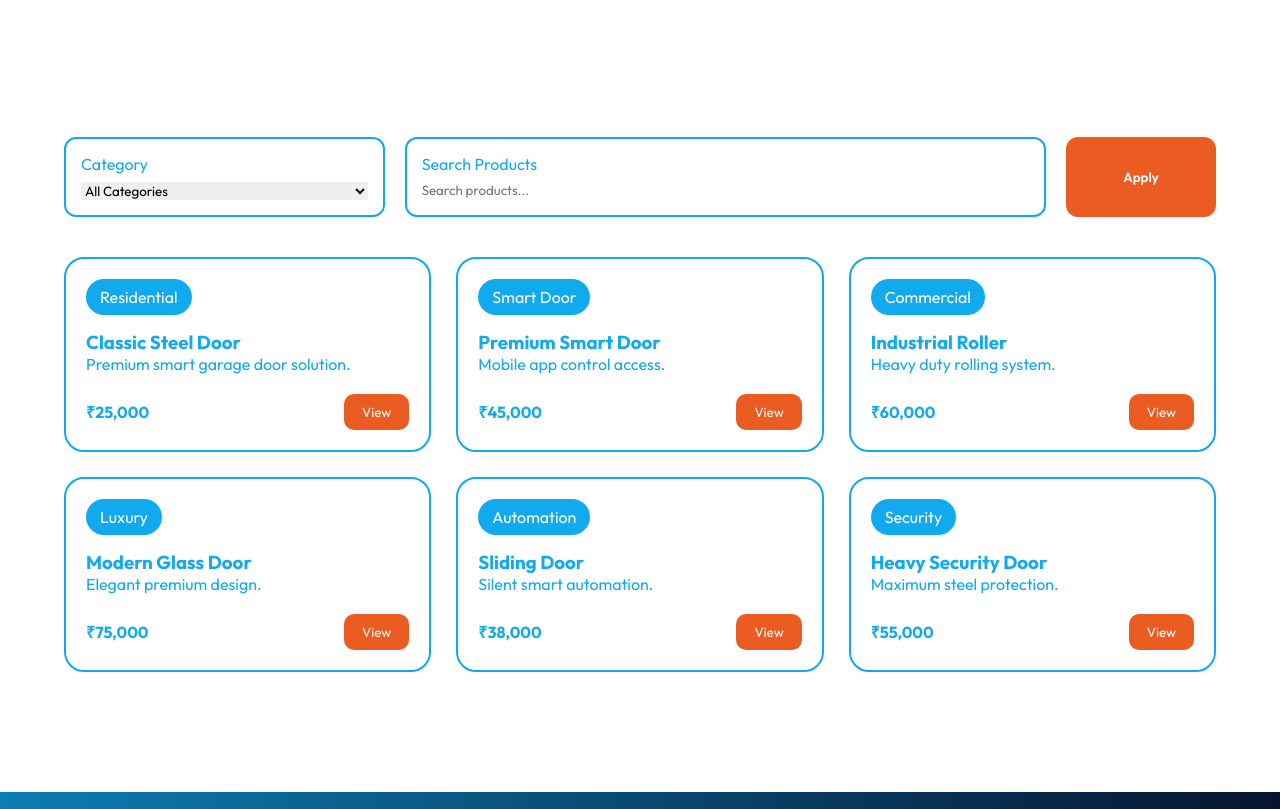
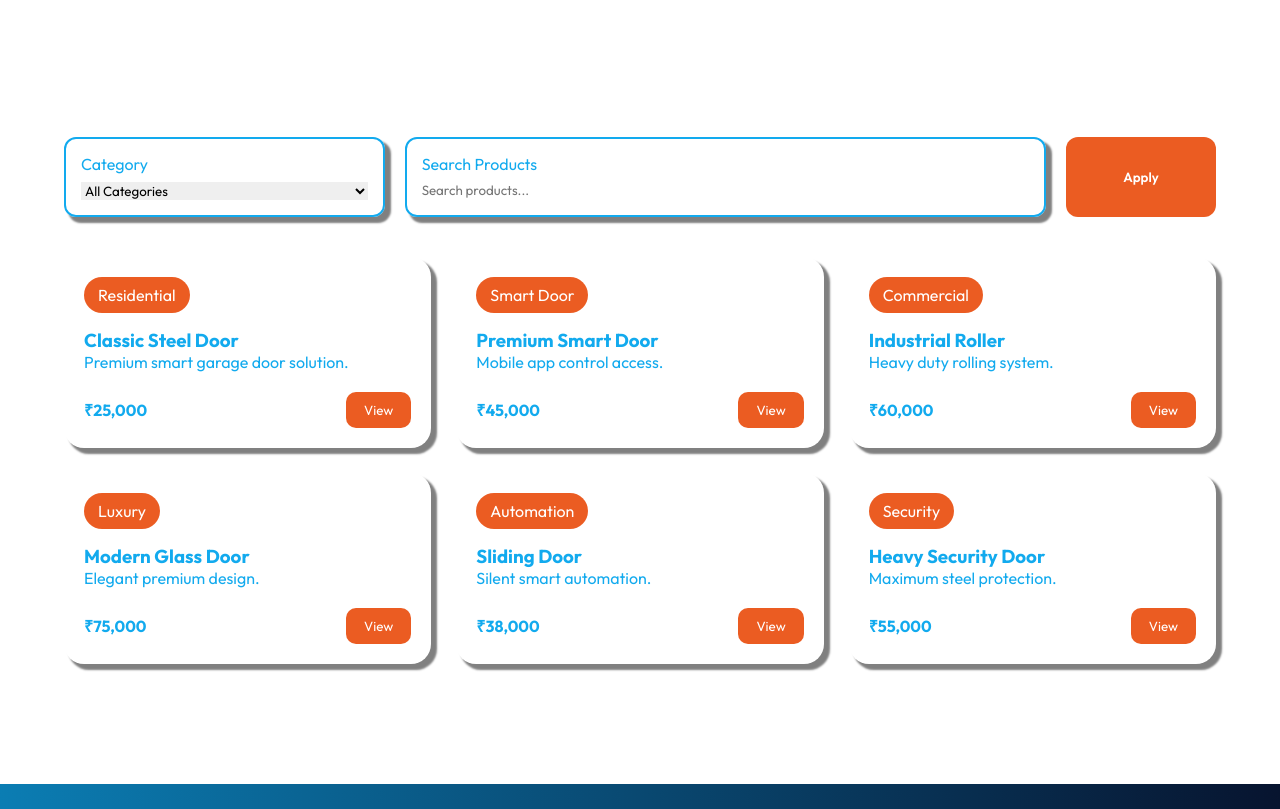
Before and after one commit to wisdompraiseinfotech/ExcellentGarageDoor_Website, a plain HTML site: page Products.html in a window 1280 px wide. Shown: the part 681-1490 px from the top of the page. Drawn offline with Linux system fonts and the light colour scheme.

Commit message:
Update Products.html

```diff
--- a/Products.html
+++ b/Products.html
@@ -192,12 +192,14 @@ display:grid;
 grid-template-columns:1fr 2fr 150px;
 gap:20px;
 margin-bottom:40px;
+
 }
 
 .filter-box{
 border:2px solid #12AAEE;
 padding:15px;
 border-radius:12px;
+box-shadow:   5px 5px 2px 1px gray;
 }
 
 .filter-box input,
@@ -215,6 +217,7 @@ border:none;
 border-radius:12px;
 cursor:pointer;
 font-weight:600;
+padding: 20px;
 }
 
 /* PRODUCTS */
@@ -225,11 +228,23 @@ grid-template-columns:repeat(3,1fr);
 gap:25px;
 }
 
-.product-card{
-border:2px solid #12AAEE;
+.product-card:hover{
+/* border:2px solid #12AAEE; */
 padding:20px;
 border-radius:20px;
-background:#FFFFFF;
+background:#0B7DB3;
+color: white;
+box-shadow:   5px 5px 2px 5px gray;
+
+}
+.product-card{
+/* border:2px solid #12AAEE; */
+padding:20px;
+border-radius:20px;
+background-color: white;
+box-shadow:   5px 5px 2px 1px gray;
+/* box-shadow: 10px 5px 50px gray; */
+
 }
 
 .product-card:hover{
@@ -237,13 +252,14 @@ border-color:#EB5C22;
 }
 
 .product-tag{
-background:#12AAEE;
+background:#EB5C22;
 color:#FFFFFF;
 padding:8px 14px;
 border-radius:20px;
 display:inline-block;
 margin-bottom:15px;
 }
+
 
 .product-footer{
 display:flex;
@@ -260,6 +276,7 @@ padding:10px 18px;
 border-radius:10px;
 cursor:pointer;
 }
+
 
 /* FOOTER */
 
```
